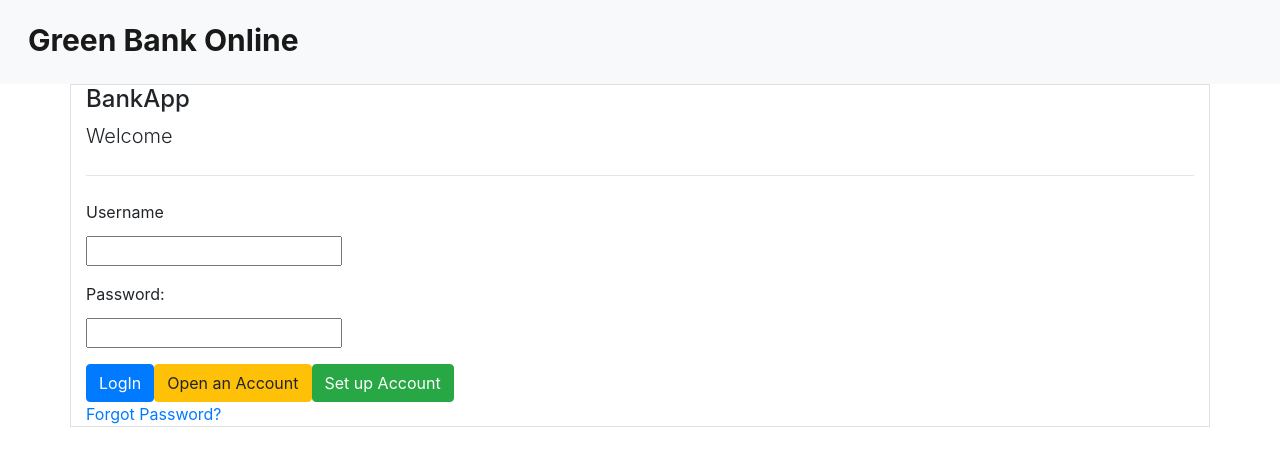
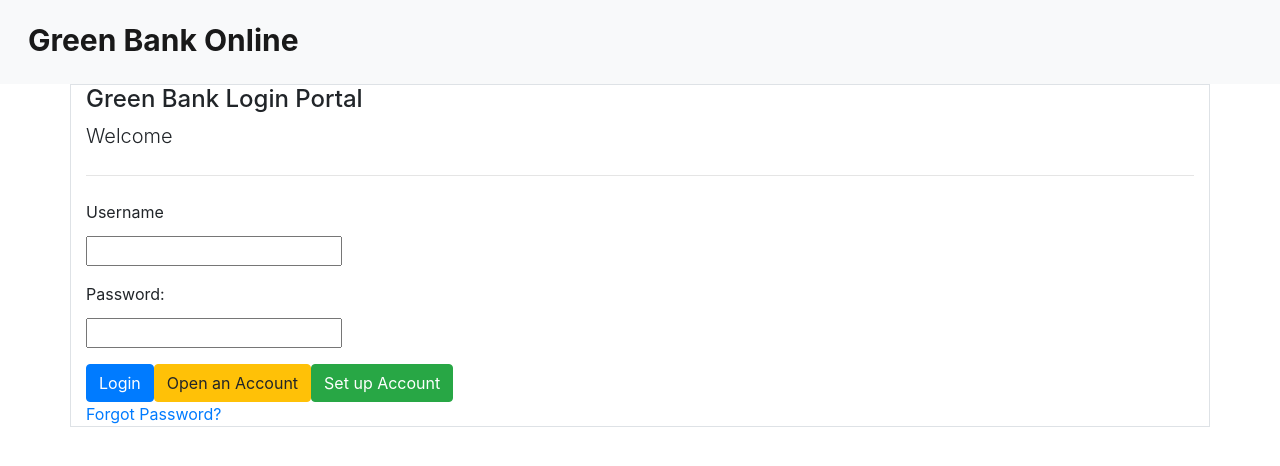
Before and after one commit to tadams0/Project2, an Angular app in the folder PresentationLayer/: page /login in a window 1280 px wide. Shown: the top 466 px of the page. Built offline with nearby package versions, Linux system fonts and the light colour scheme.

Commit message:
Prettied up navbar and log in page.

```diff
--- a/PresentationLayer/src/app/core/login/login.component.html
+++ b/PresentationLayer/src/app/core/login/login.component.html
@@ -1,6 +1,6 @@
 
 <div class="container border">
-  <h4>BankApp</h4>
+  <h4>Green Bank Login Portal</h4>
   <p class="lead">Welcome</p>
   <hr class="my-4">
 
@@ -17,12 +17,12 @@
       <input  #inputPassword
       (keydown.enter)="login(inputUsername.value, inputPassword.value)"
       class="form-text" type="password" name="password"/>
-      <p>{{password}}</p>
+      <p>{{loginMessage}}</p>
     </div>
 
 
     <div class="buttons">
-      <button  (click)="login(inputUsername.value, inputPassword.value)" id="login" type="button" class="btn btn-primary btn-md">LogIn</button>
+      <button  (click)="login(inputUsername.value, inputPassword.value)" id="login" type="button" class="btn btn-primary btn-md">Login</button>
       <button  (click)="openAccount()" id="register" type="button" class="btn btn-warning btn-md">Open an Account</button>
       <button  (click)="setUpAccount()" id="register" type="button" class="btn btn-success btn-md">Set up Account</button>
     </div>
--- a/PresentationLayer/src/app/core/login/login.component.ts
+++ b/PresentationLayer/src/app/core/login/login.component.ts
@@ -12,6 +12,7 @@ export class LoginComponent implements OnInit {
   public loggedUser: LoginResponsePayload;
   public username: string;
   public password: string;
+  public loginMessage :string;
   constructor( private userService: UserService, private router: Router ) { }
 
   ngOnInit() {
@@ -21,12 +22,23 @@ export class LoginComponent implements OnInit {
   login(username: string, password: string): void {
     this.username = username;
     this.password = password;
-    console.log("logging in "+this.username+" "+this.password)
+
+    this.loginMessage = "Logging in... Please wait."
+
     this.userService.login(this.username, this.password).subscribe(
       resp => {
         this.loggedUser = resp;
         this.userService.setPayload(resp);
-        this.router.navigate(['/home'])
+
+        if (this.userService.isLoggedIn())
+        {
+          this.loginMessage = "Login successful!"
+          this.router.navigate(['/home'])
+        }
+        else
+        {
+          this.loginMessage = "Could not log in. No username matches that password."
+        }
       }
     );
   }
--- a/PresentationLayer/src/app/shared/nav-bar/nav-bar.component.html
+++ b/PresentationLayer/src/app/shared/nav-bar/nav-bar.component.html
@@ -34,9 +34,9 @@
             </li>
 
             <li class="nav-item" (click)="onLogoutPressed()">
-                <span *ngIf="isEmployee() || isCustomer()" class="nav-link font-weight-bold">
+                <a *ngIf="isEmployee() || isCustomer()" class="nav-link font-weight-bold"  routerLink="">
                     Logout
-                </span>
+                </a>
             </li>
         </ul>
     </div>
```
